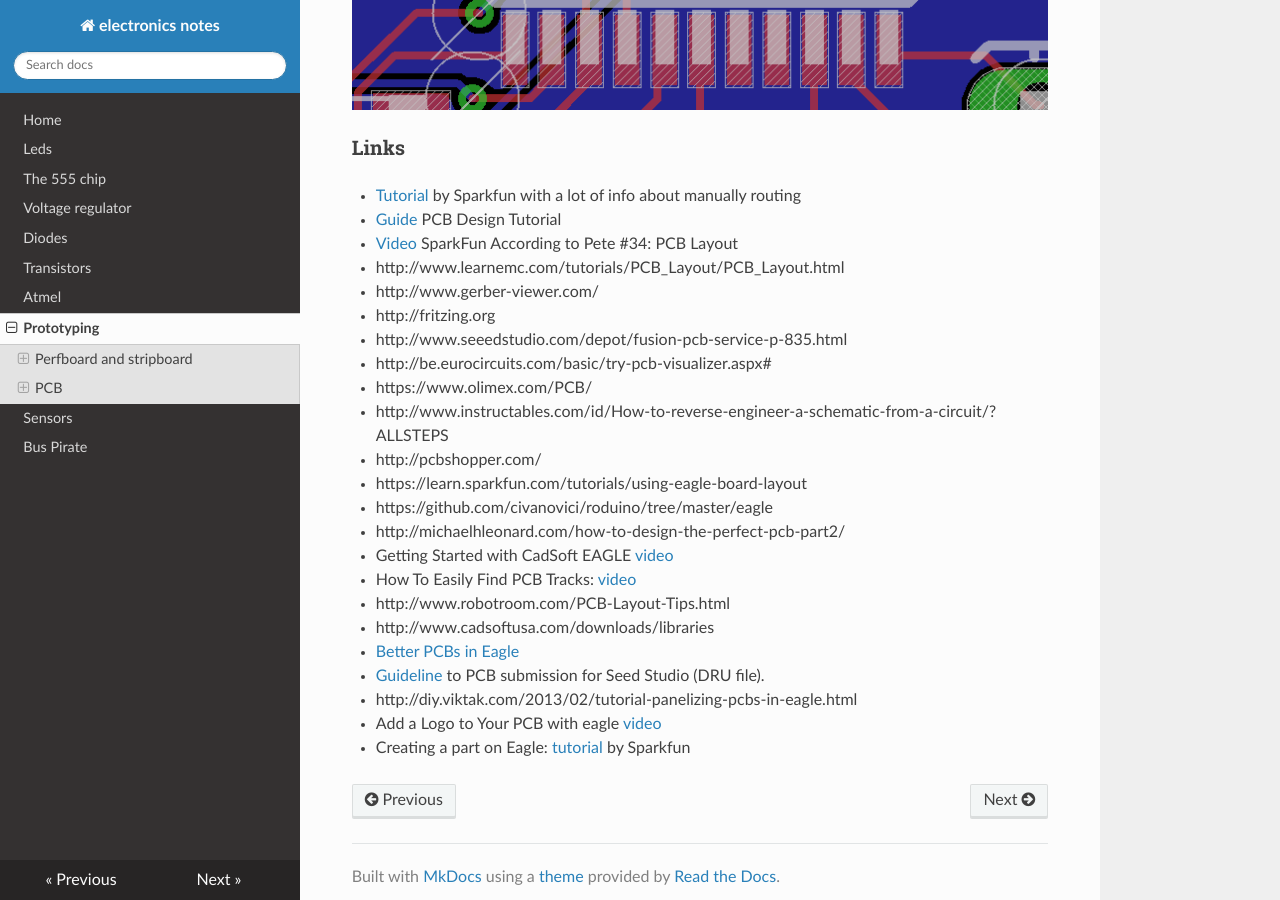
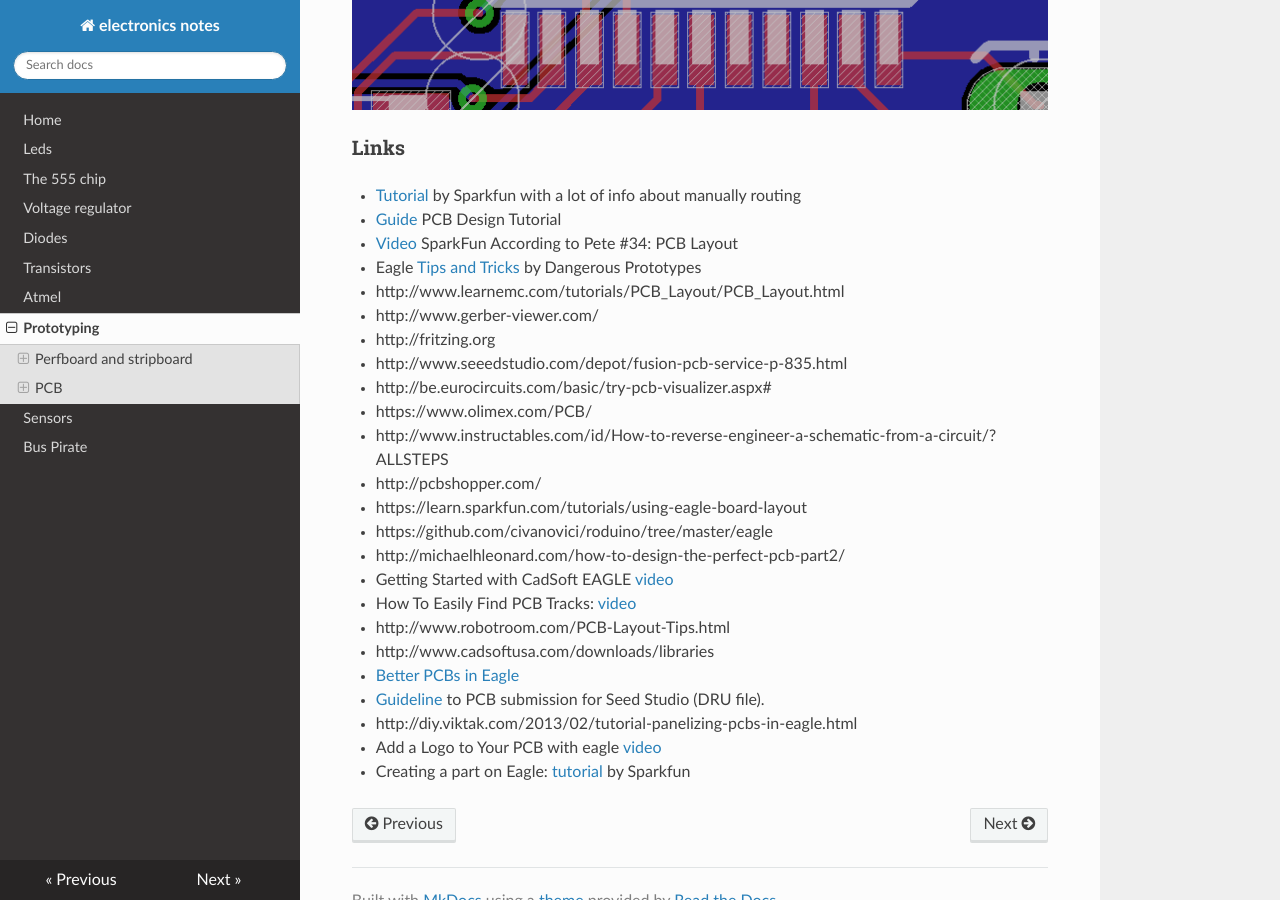
Before and after one commit to gipi/electronics-notes, an MkDocs documentation site: the page built from docs/Prototyping.md, in a window 1280 px wide and 900 px high, scrolled down 2447 px. Built offline with MkDocs 1.6.1, drawn with Linux system fonts in a browser that asks for light colours; nearby versions of some CDN libraries; old or Windows-style settings are respelled for this version of MkDocs.

Commit message:
Add link.

```diff
--- a/docs/Prototyping.md
+++ b/docs/Prototyping.md
@@ -64,6 +64,7 @@ plane; below an image showing an example with an ``ATMEGA32U4`` chip
  - [Tutorial](https://learn.sparkfun.com/tutorials/designing-pcbs-advanced-smd) by Sparkfun with a lot of info about manually routing
  - [Guide](http://www.alternatezone.com/electronics/files/PCBDesignTutorialRevA.pdf) PCB Design Tutorial
  - [Video](https://www.youtube.com/watch?v=NJKZZArjdg8) SparkFun According to Pete #34: PCB Layout
+ - Eagle [Tips and Tricks](http://dangerousprototypes.com/docs/Cadsoft_Eagle_tips_and_tricks) by Dangerous Prototypes
  - http://www.learnemc.com/tutorials/PCB_Layout/PCB_Layout.html
  - http://www.gerber-viewer.com/
  - http://fritzing.org
```
